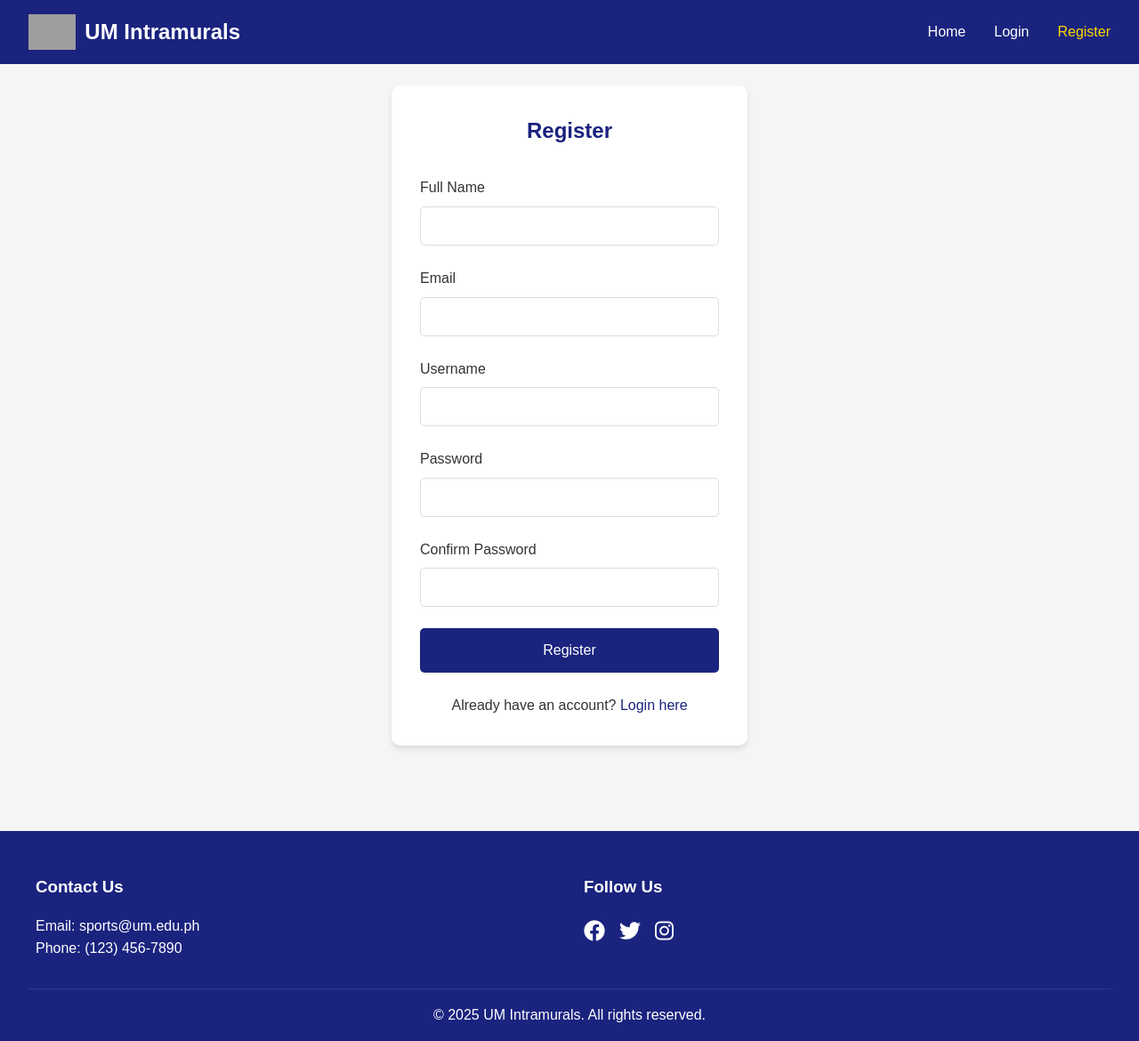
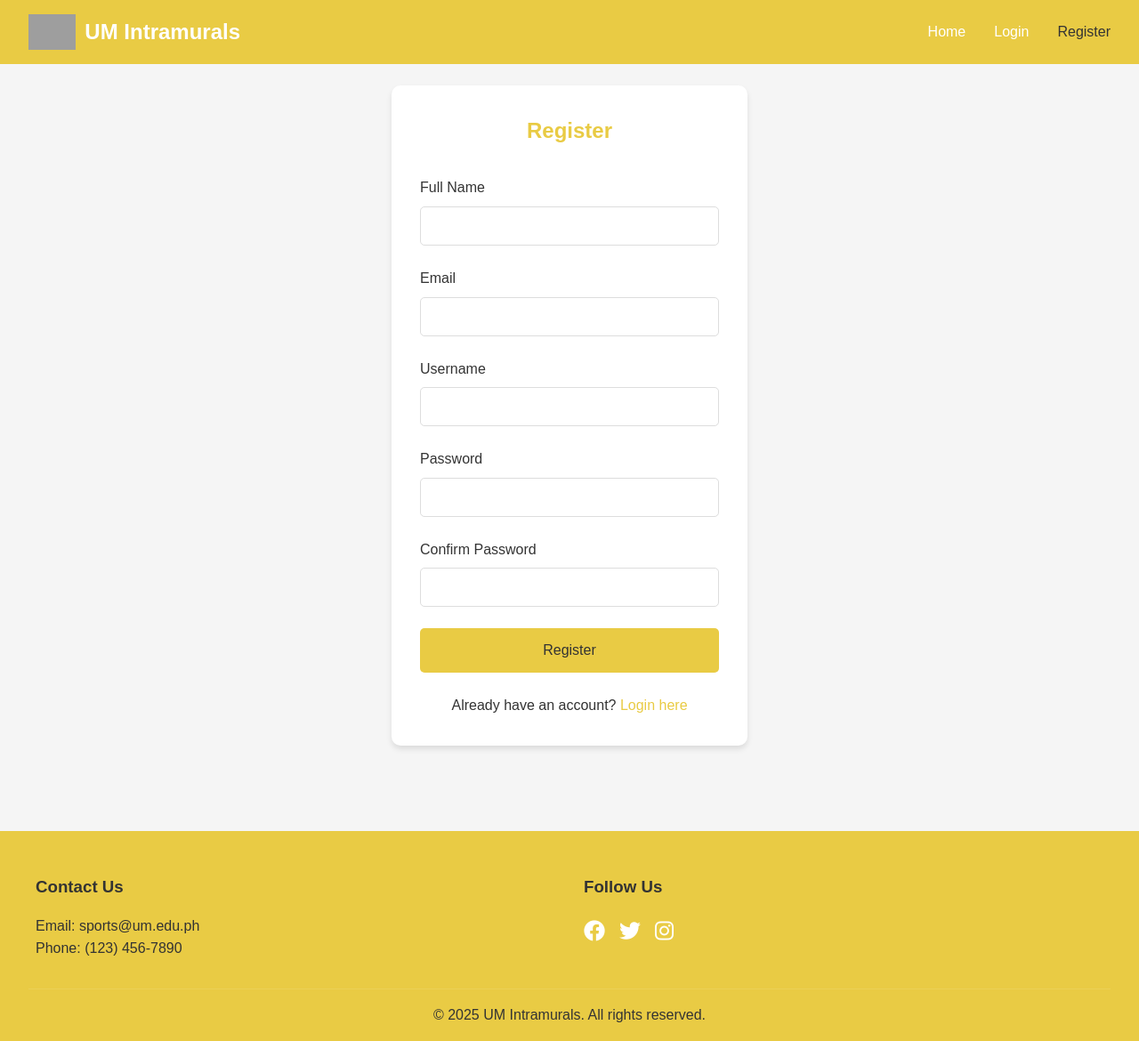
Before and after one commit to aaronjalapon/BisagUnsaTeam_LabExam, a PHP site: page /register.html in a window 1280 px wide. Shown: the whole page at 89% size. Run offline with PHP 8.4, Linux system fonts and the light colour scheme; grey boxes are pictures that could not be loaded.

Commit message:
updated style.css

```diff
--- a/css/style.css
+++ b/css/style.css
@@ -13,7 +13,7 @@ body {
 
 /* Navbar styles */
 .navbar {
-    background-color: #1a237e;
+    background-color: #e9cb44;
     padding: 1rem 2rem;
     display: flex;
     justify-content: space-between;
@@ -51,7 +51,7 @@ body {
 
 .nav-links a:hover,
 .nav-links a.active {
-    color: #ffd700;
+    color: #333;
 }
 
 .nav-toggle {
@@ -64,7 +64,7 @@ body {
 /* Hero section styles */
 .hero-section {
     height: 100vh;
-    background: linear-gradient(rgba(0, 0, 0, 0.5), rgba(0, 0, 0, 0.5)), url('../images/hero-bg.jpg');
+    background: linear-gradient(rgba(0, 0, 0, 0.5), rgba(0, 0, 0, 0.5)), url('../images/CCE_Intrams.jpg');
     background-size: cover;
     background-position: center;
     display: flex;
@@ -88,8 +88,8 @@ body {
 .cta-button {
     display: inline-block;
     padding: 1rem 2rem;
-    background-color: #ffd700;
-    color: #1a237e;
+    background-color: #e9cb44;
+    color: #333;
     text-decoration: none;
     border-radius: 5px;
     font-weight: bold;
@@ -125,7 +125,7 @@ body {
 
 .about-card i {
     font-size: 2.5rem;
-    color: #1a237e;
+    color: #e9cb44;
     margin-bottom: 1rem;
 }
 
@@ -190,7 +190,7 @@ body {
 
 .date {
     font-weight: bold;
-    color: #1a237e;
+    color: #e9cb44;
 }
 
 /* Authentication styles */
@@ -215,7 +215,7 @@ body {
 .auth-box h2 {
     text-align: center;
     margin-bottom: 2rem;
-    color: #1a237e;
+    color: #e9cb44;
 }
 
 .form-group {
@@ -239,8 +239,8 @@ body {
 .auth-button {
     width: 100%;
     padding: 1rem;
-    background-color: #1a237e;
-    color: white;
+    background-color: #e9cb44;
+    color: #333;
     border: none;
     border-radius: 5px;
     font-size: 1rem;
@@ -250,7 +250,7 @@ body {
 }
 
 .auth-button:hover {
-    background-color: #283593;
+    background-color: #d4b73d;
 }
 
 .auth-redirect {
@@ -259,15 +259,15 @@ body {
 }
 
 .auth-redirect a {
-    color: #1a237e;
+    color: #e9cb44;
     text-decoration: none;
     font-weight: 500;
 }
 
 /* Footer styles */
 .footer {
-    background-color: #1a237e;
-    color: white;
+    background-color: #e9cb44;
+    color: #333;
     padding: 3rem 2rem 1rem;
 }
 
@@ -296,7 +296,7 @@ body {
 }
 
 .social-links a:hover {
-    color: #ffd700;
+    color: #fff;
 }
 
 .footer-bottom {
```
